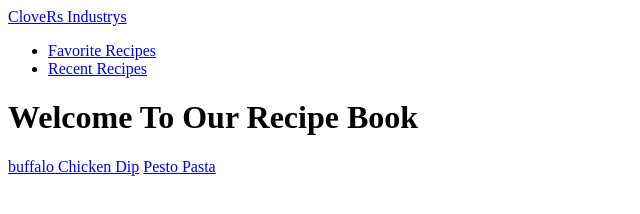
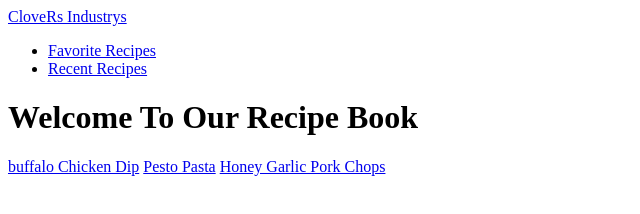
Before and after one commit to CloveRs212/odin-recipes, a plain HTML site: page index.html in a window 1280 px wide. Shown: the whole page, without its empty margins (0-640 px from the left). Drawn offline with Linux system fonts and the light colour scheme.

Commit message:
Link for honey garlic pork chops added

```diff
--- a/index.html
+++ b/index.html
@@ -25,6 +25,7 @@
         <div class="body-recipe">
           <a href="/odin-recipes/recipes/lasagna.html">buffalo Chicken Dip</a>
           <a href="/odin-recipes/recipes/pesto-pasta.html">Pesto Pasta</a>
+          <a href="/odin-recipes/recipes/honey-garlic-pork.html">Honey Garlic Pork Chops</a>
         </div>
       </main>
 </body>
```
